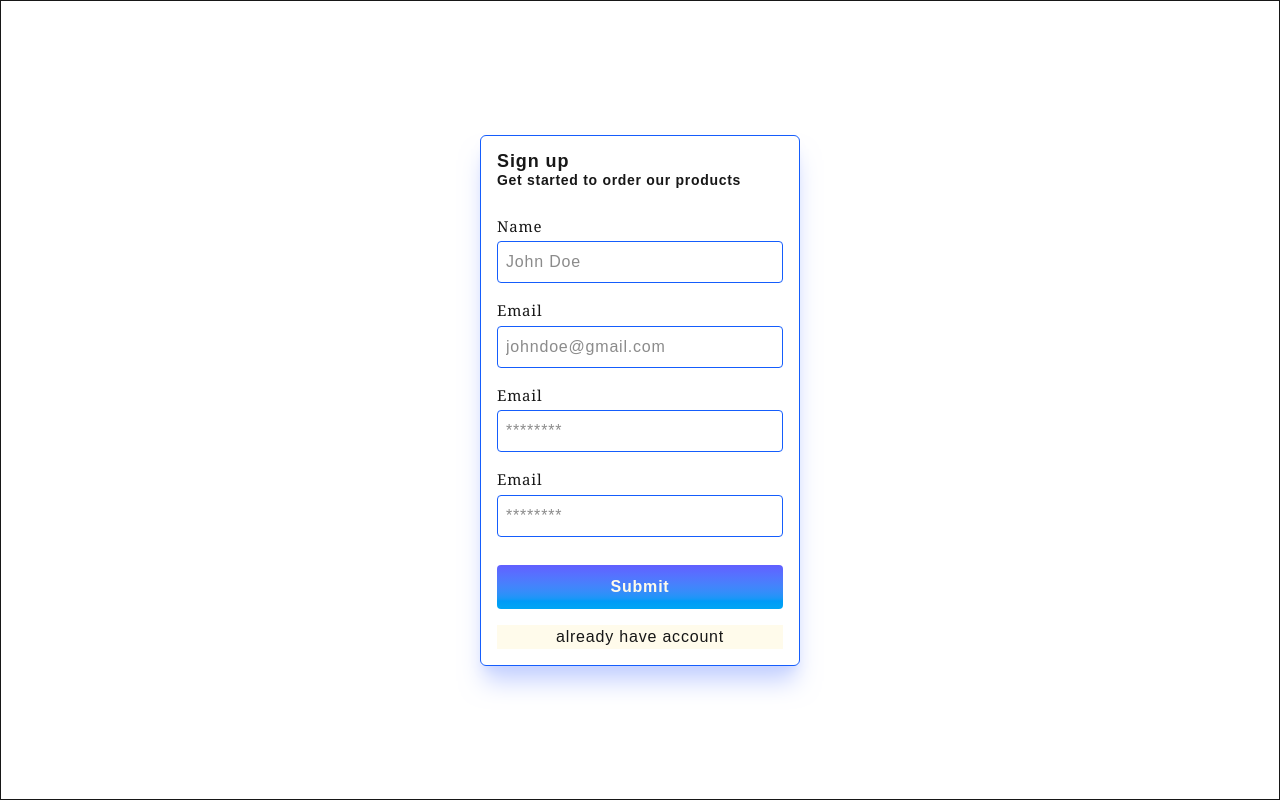
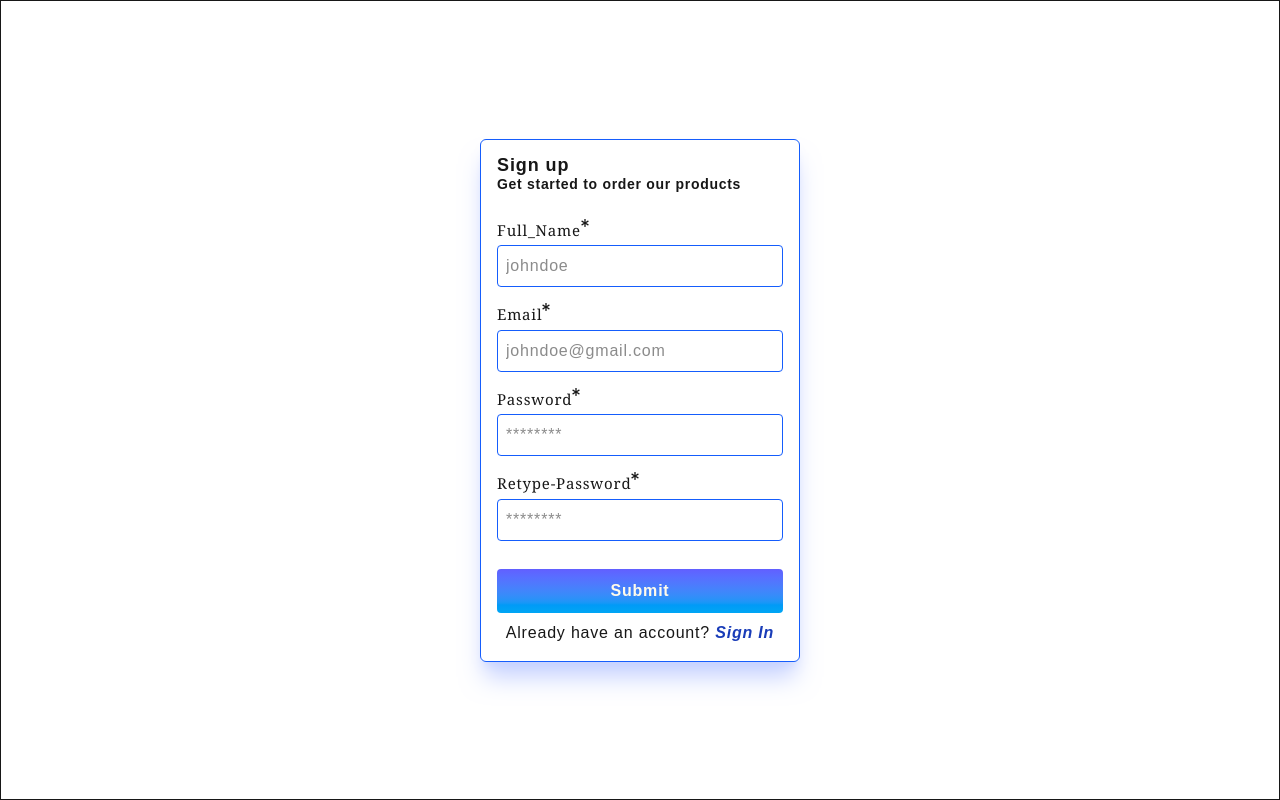
Before and after one commit to Sanjog-up/arrays, a Next.js app in the folder project/client/: page /auth/register in a window 1280 px wide. Built offline with nearby package versions, Linux system fonts and the light colour scheme.

Commit message:
linking login and register

```diff
--- a/project/client/app/auth/login/page.tsx
+++ b/project/client/app/auth/login/page.tsx
@@ -5,6 +5,7 @@ export const metadata: Metadata = {
     title: "Ecom | sigin",
     description:"ecommerce sign in page"
 }
+import Link from 'next/link';
 
 
 const LoginPage = () => {
@@ -12,7 +13,7 @@ const LoginPage = () => {
 
         <main className='h-full w-full flex justify-center items-center border'>
       {/* page content */}
-      <div className='max-h-80 min-w-80 border border-indigo-500 p-4 rounded-md shadow-xl shadow-indigo-200 flex flex-col gap-6'>
+      <div className='min-h-80 min-w-80 border border-indigo-500 p-4 rounded-md shadow-xl shadow-indigo-200 flex flex-col gap-6'>
         {/* form heading */}
         <div className='flex flex-col gap-0'>
             <h1 className='text-[18px] font-semibold tracking-wider leading-4.5 ' >Welcome back</h1>
@@ -21,7 +22,12 @@ const LoginPage = () => {
 
         {/* form */}
         <LoginForm/>
-        </div>
+
+        <div className='text-center -mt-4'>
+        <p>Create new account <Link className='italic font-semibold text-blue-800' href={'/auth/register'}>Sign Up</Link></p>
+      </div>
+
+       </div>
     </main>
 
   )
--- a/project/client/app/auth/register/page.tsx
+++ b/project/client/app/auth/register/page.tsx
@@ -5,6 +5,7 @@ export const metadata: Metadata = {
     title: "Ecom | sign up",
     description:"ecommerce sign up page"
 }
+import Link from 'next/link';
 
 
 const RegisterPage = () => {
@@ -20,7 +21,13 @@ const RegisterPage = () => {
         </div>
 
         <RegisterForm/>
+
+         <div className='text-center -mt-4'>
+        <p>Already have an account? <Link className='italic font-semibold text-blue-800' href={'/auth/login'}>Sign In</Link></p>
       </div>
+      </div>
+
+
     </main>
   )
 }
--- a/project/client/components/common/ui/input.tsx
+++ b/project/client/components/common/ui/input.tsx
@@ -1,9 +1,10 @@
 import React from 'react'
+import { FaAsterisk } from "react-icons/fa";
 
 interface IProps{
     label: string;
     id: string;
-    type: "text" | "email" | "password" | "number";
+    type: "text" | "email" | "password" | "number" | "name";
     placeholder: string;
     name: string;
 }
@@ -11,11 +12,14 @@ interface IProps{
 const Input = ({ label, id, placeholder, type}: IProps) => {
   return (
    <div className='w-full flex flex-col gap-1'>
+    <div className={'flex'}>
             <label className='text-[15px] font-serif' htmlFor={id}>
-                Email
+                {label}
               </label>
+              <FaAsterisk  size={8} className='text-black-400'/>
+              </div>
               <input id={id}
-              className='w-full border-[1.5px]  border-blue-600  px-2 py-2 rounded-sm'
+              className='w-full border-[1.5px]  border-blue-600  px-2 py-2 rounded-sm focus:outline-blue-900'
               type={type}
               name="name"
               placeholder={placeholder}/>
--- a/project/client/components/forms/auth/register.forms.tsx
+++ b/project/client/components/forms/auth/register.forms.tsx
@@ -1,17 +1,18 @@
 import Input from '@/components/common/ui/input'
-import React from 'react'
-
+import React from 'react';
+import Link from 'next/link';
 const RegisterForm = () => {
   return (
     <div className='w-full' >
         <form className='flex flex-col gap-4 w-full h-full'>
-            <div className='w-full flex flex-col gap-1'>
+            <Input label='Full_Name' type='name' placeholder='johndoe' id="full_name" name='full_name'/>
+            {/* <div className='w-full flex flex-col gap-1'>
               <label className='text-[15px] font-serif' htmlFor='full-name '>Name
               </label>
               <input id='full-name'
               className='w-full border-[1.5px]  border-blue-600  px-2 py-2 rounded-sm'
               type='text' placeholder='John Doe'/>
-            </div>
+            </div> */}
 
 
            <Input label='Email' type='text' placeholder='johndoe@gmail.com' id="email" name='name'/>
@@ -51,10 +52,12 @@ const RegisterForm = () => {
             Submit
           </button >
 
+          {/* <Link href="/login">
           <button
           className='w-full bg-amber-50 '>
             already have account
           </button>
+          </Link> */}
 
         </form>
       </div>
--- a/project/client/package.json
+++ b/project/client/package.json
@@ -9,9 +9,10 @@
     "lint": "eslint"
   },
   "dependencies": {
-    "next": "16.2.9",
+    "next": "^16.2.9",
     "react": "19.2.4",
-    "react-dom": "19.2.4"
+    "react-dom": "19.2.4",
+    "react-icons": "^5.6.0"
   },
   "devDependencies": {
     "@tailwindcss/postcss": "^4",
```
Also changed, not shown: 1 other file (tests, documents, lock files or other folders).
